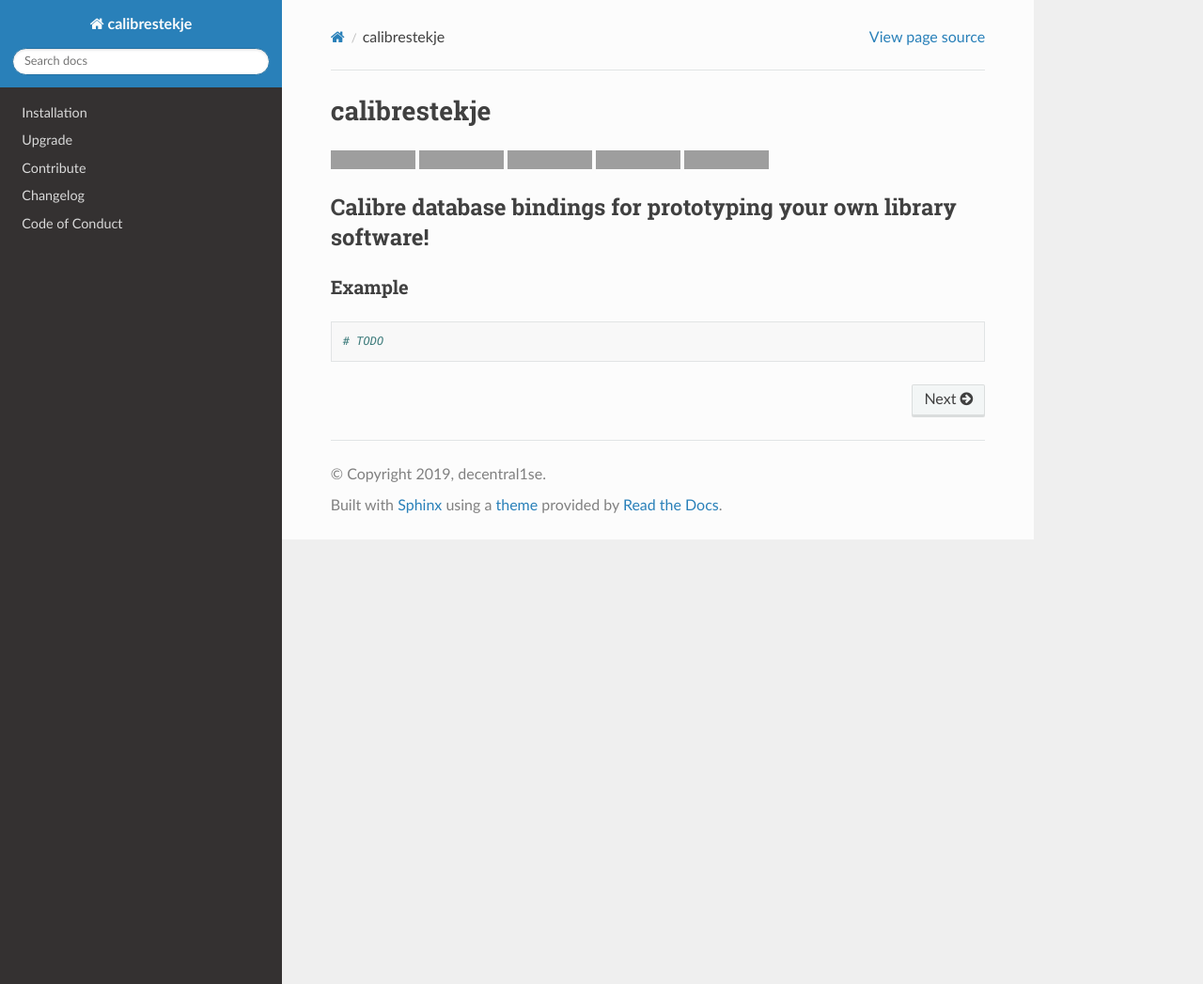
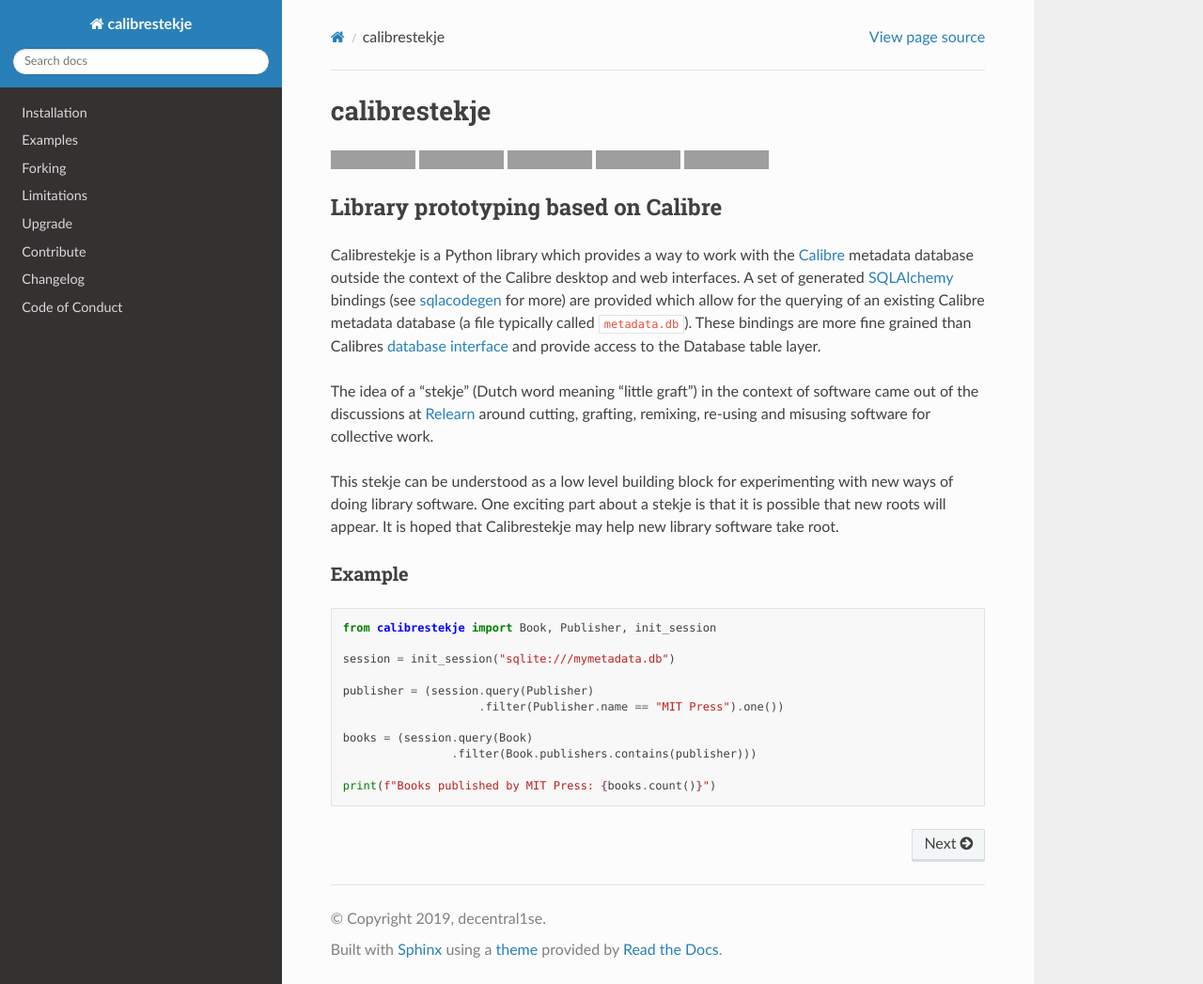
Before and after one commit to decentral1se/calibrestekje, a Sphinx documentation site: the page built from docs/source/index.rst, in a window 1280 px wide and 1047 px high. Shown: the whole window at 94% size. Built offline with Sphinx 7.4.7 and the Read the Docs theme 2.0.0, drawn with Linux system fonts in a browser that asks for light colours; grey boxes are pictures that could not be loaded.

```diff
--- a/README.rst
+++ b/README.rst
@@ -1,8 +1,8 @@
 .. _header:
 
-************************
+*************
 calibrestekje
-************************
+*************
 
 .. image:: https://img.shields.io/badge/license-GPL-brightgreen.svg
    :target: LICENSE
@@ -26,8 +26,31 @@ calibrestekje
 
 .. _introduction:
 
-Calibre database bindings for prototyping your own library software!
+Library prototyping based on Calibre
 ------------------------------------
+
+Calibrestekje is a Python library which provides a way to work with the
+`Calibre`_ metadata database outside the context of the Calibre desktop and web
+interfaces. A set of generated `SQLAlchemy`_ bindings (see `sqlacodegen`_ for
+more) are provided which allow for the querying of an existing Calibre metadata
+database (a file typically called ``metadata.db``). These bindings are more
+fine grained than Calibres `database interface`_ and provide access to the
+Database table layer.
+
+The idea of a "stekje" (Dutch word meaning "little graft") in the context of
+software came out of the discussions at `Relearn`_ around cutting, grafting,
+remixing, re-using and misusing software for collective work.
+
+This stekje can be understood as a low level building block for experimenting
+with new ways of doing library software. One exciting part about a stekje is
+that it is possible that new roots will appear. It is hoped that Calibrestekje
+may help new library software take root.
+
+.. _Calibre: https://calibre-ebook.com/
+.. _SQLALchemy: https://docs.sqlalchemy.org/
+.. _sqlacodegen: https://github.com/agronholm/sqlacodegen
+.. _database interface: https://manual.calibre-ebook.com/db_api.html
+.. _Relearn: http://relearn.be/2019/
 
 .. _example:
 
@@ -36,7 +59,17 @@ Example
 
 .. code-block:: python
 
-    # TODO
+    from calibrestekje import Book, Publisher, init_session
+
+    session = init_session("sqlite:///mymetadata.db")
+
+    publisher = (session.query(Publisher)
+                        .filter(Publisher.name == "MIT Press").one())
+
+    books = (session.query(Book)
+                    .filter(Book.publishers.contains(publisher)))
+
+    print(f"Books published by MIT Press: {books.count()}")
 
 .. _documentation:
 
--- a/docs/source/conf.py
+++ b/docs/source/conf.py
@@ -5,4 +5,4 @@ html_theme = 'sphinx_rtd_theme'
 master_doc = 'index'
 project = 'calibrestekje'
 templates_path = ['_templates']
-extensions = ['sphinx.ext.autodoc', 'sphinx_autodoc_typehints']
+extensions = ['sphinx.ext.autodoc']
--- a/docs/source/index.rst
+++ b/docs/source/index.rst
@@ -6,6 +6,9 @@
    :hidden:
 
    install
+   examples
+   forking
+   limitations
    upgrade
    contribute
    changelog
```
Also changed, not shown: docs/source/examples.rst (added, +89 -0 lines), docs/source/forking.rst (added, +40 -0 lines), docs/source/limitations.rst (added, +18 -0 lines).
